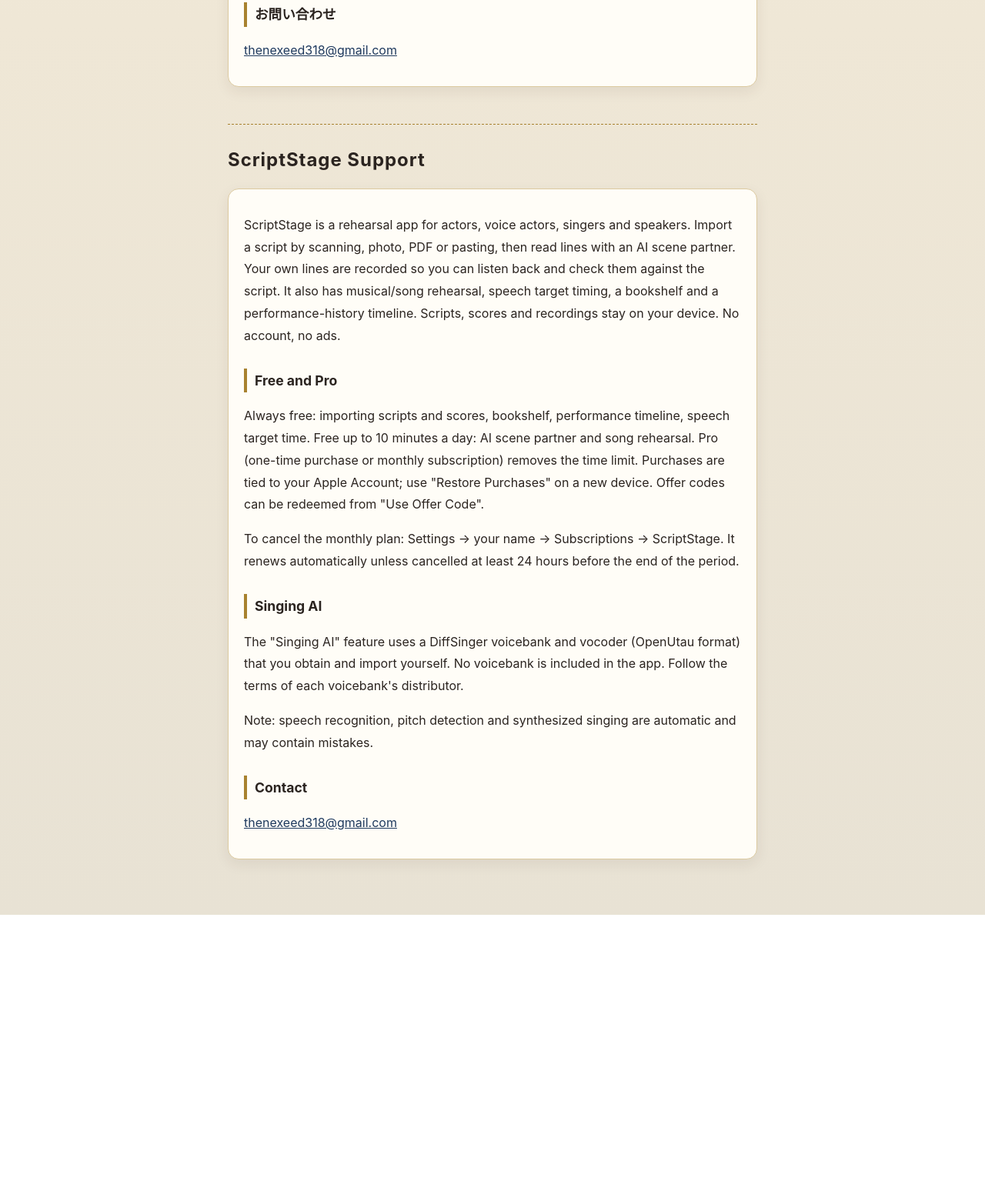
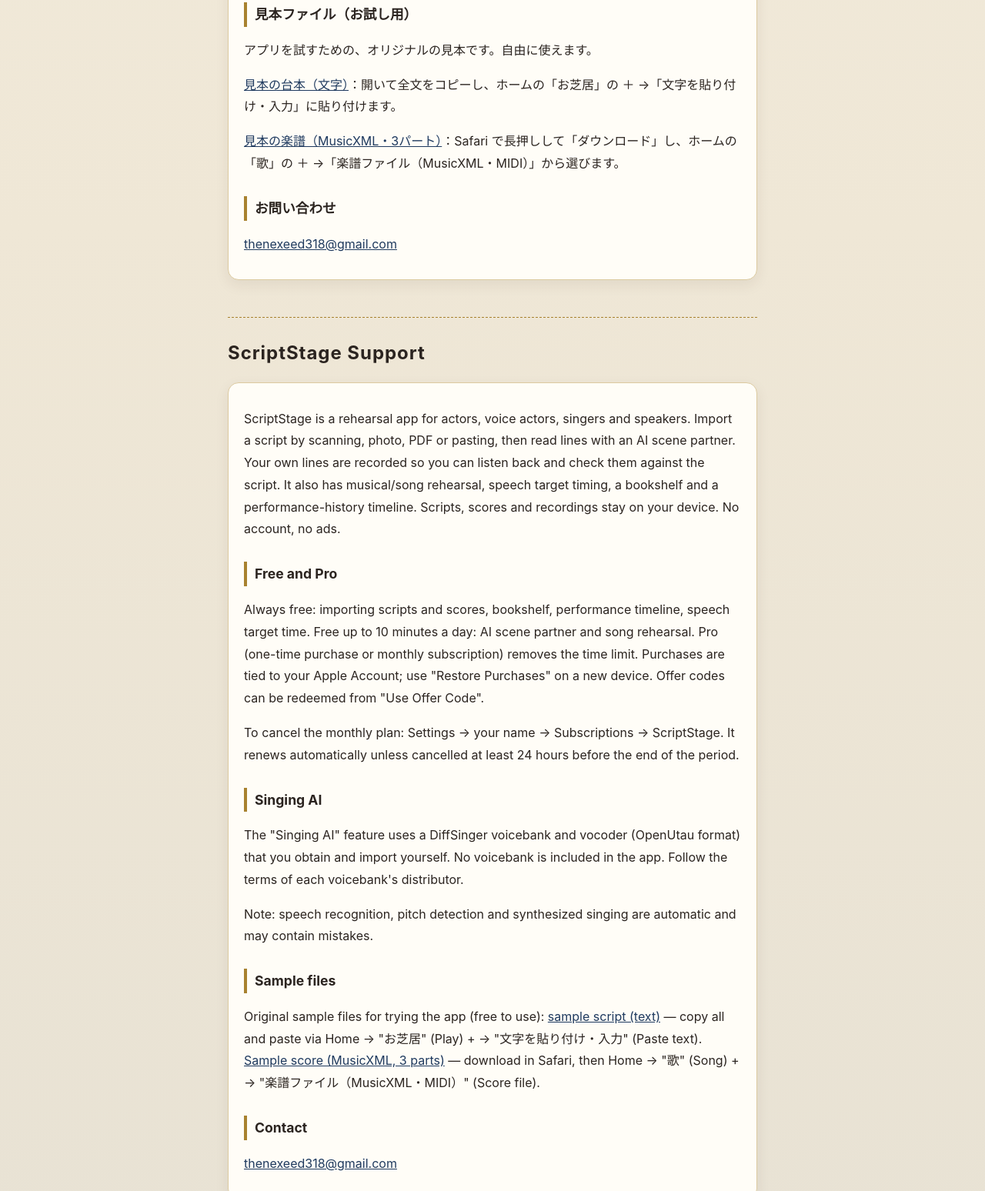
Before and after one commit to nyaro2860-crypto/scriptstage-support, a plain HTML site: page index.html in a window 1280 px wide. Shown: the part 1711-3259 px from the top of the page at 77% size. Before the commit the page ends 2900 px from the top, so only its background shows below. Drawn offline with Linux system fonts and the light colour scheme.

Commit message:
Add original sample script and score for testing

```diff
--- a/index.html
+++ b/index.html
@@ -43,6 +43,11 @@
 <p><b>歌声AIが選べません。</b> 歌声とボコーダーの両方を読み込むと選べるようになります。</p>
 <p>ご注意：音声認識・音程の判定・歌声は自動処理のため、まちがいが起こることがあります。本番の判断は、ご自身の耳と演出家の指示を優先してください。</p>
 
+<h2>見本ファイル（お試し用）</h2>
+<p>アプリを試すための、オリジナルの見本です。自由に使えます。</p>
+<p><a href="samples/sample-script.txt">見本の台本（文字）</a>：開いて全文をコピーし、ホームの「お芝居」の ＋ →「文字を貼り付け・入力」に貼り付けます。</p>
+<p><a href="samples/sample-duet.musicxml" download>見本の楽譜（MusicXML・3パート）</a>：Safari で長押しして「ダウンロード」し、ホームの「歌」の ＋ →「楽譜ファイル（MusicXML・MIDI）」から選びます。</p>
+
 <h2>お問い合わせ</h2>
 <p><a href="mailto:thenexeed318@gmail.com">thenexeed318@gmail.com</a></p>
 </div>
@@ -57,6 +62,8 @@
 <h2>Singing AI</h2>
 <p>The "Singing AI" feature uses a DiffSinger voicebank and vocoder (OpenUtau format) that you obtain and import yourself. No voicebank is included in the app. Follow the terms of each voicebank's distributor.</p>
 <p>Note: speech recognition, pitch detection and synthesized singing are automatic and may contain mistakes.</p>
+<h2>Sample files</h2>
+<p>Original sample files for trying the app (free to use): <a href="samples/sample-script.txt">sample script (text)</a> — copy all and paste via Home → "お芝居" (Play) + → "文字を貼り付け・入力" (Paste text). <a href="samples/sample-duet.musicxml" download>Sample score (MusicXML, 3 parts)</a> — download in Safari, then Home → "歌" (Song) + → "楽譜ファイル（MusicXML・MIDI）" (Score file).</p>
 <h2>Contact</h2>
 <p><a href="mailto:thenexeed318@gmail.com">thenexeed318@gmail.com</a></p>
 </div>
```
Also changed, not shown: 1 other file.
